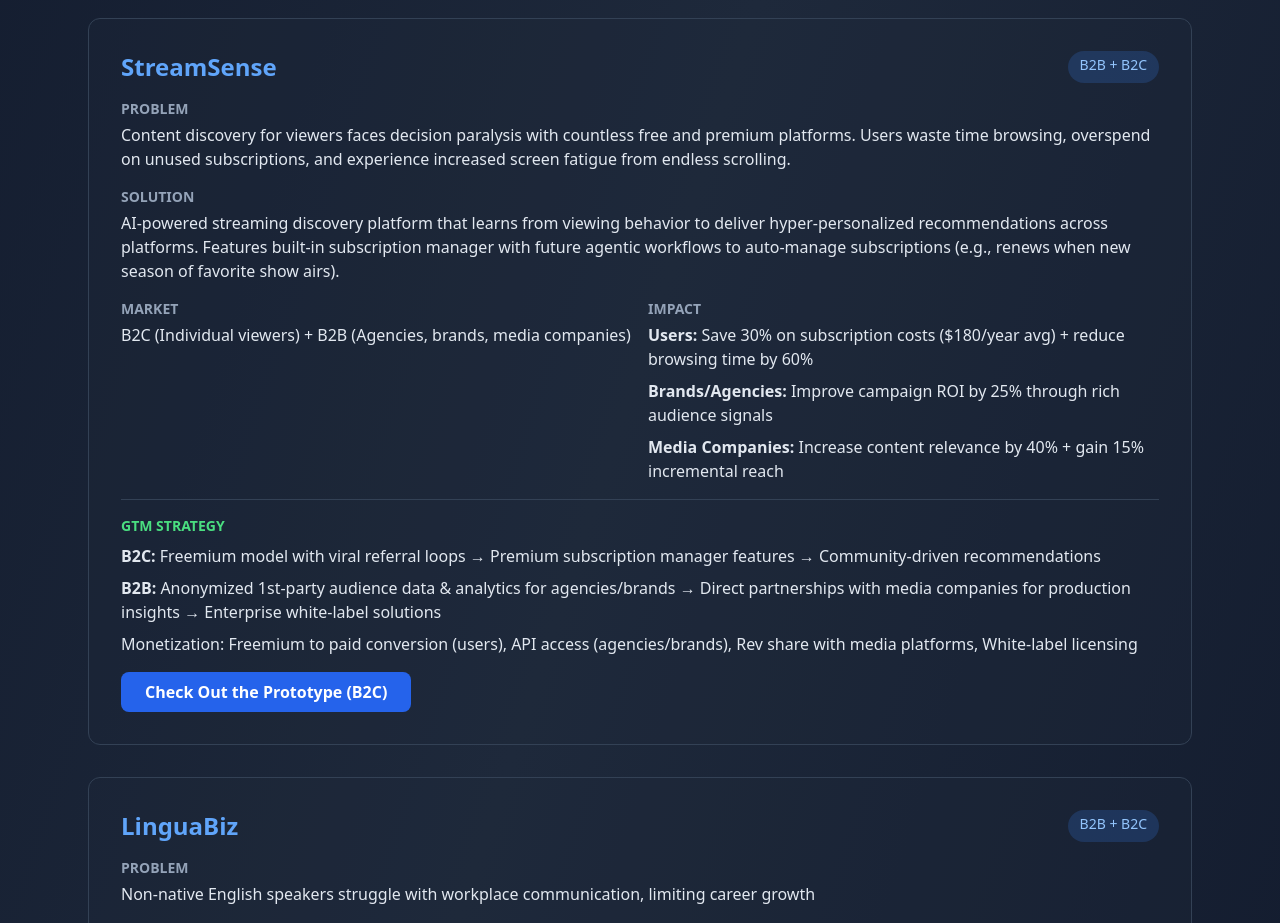
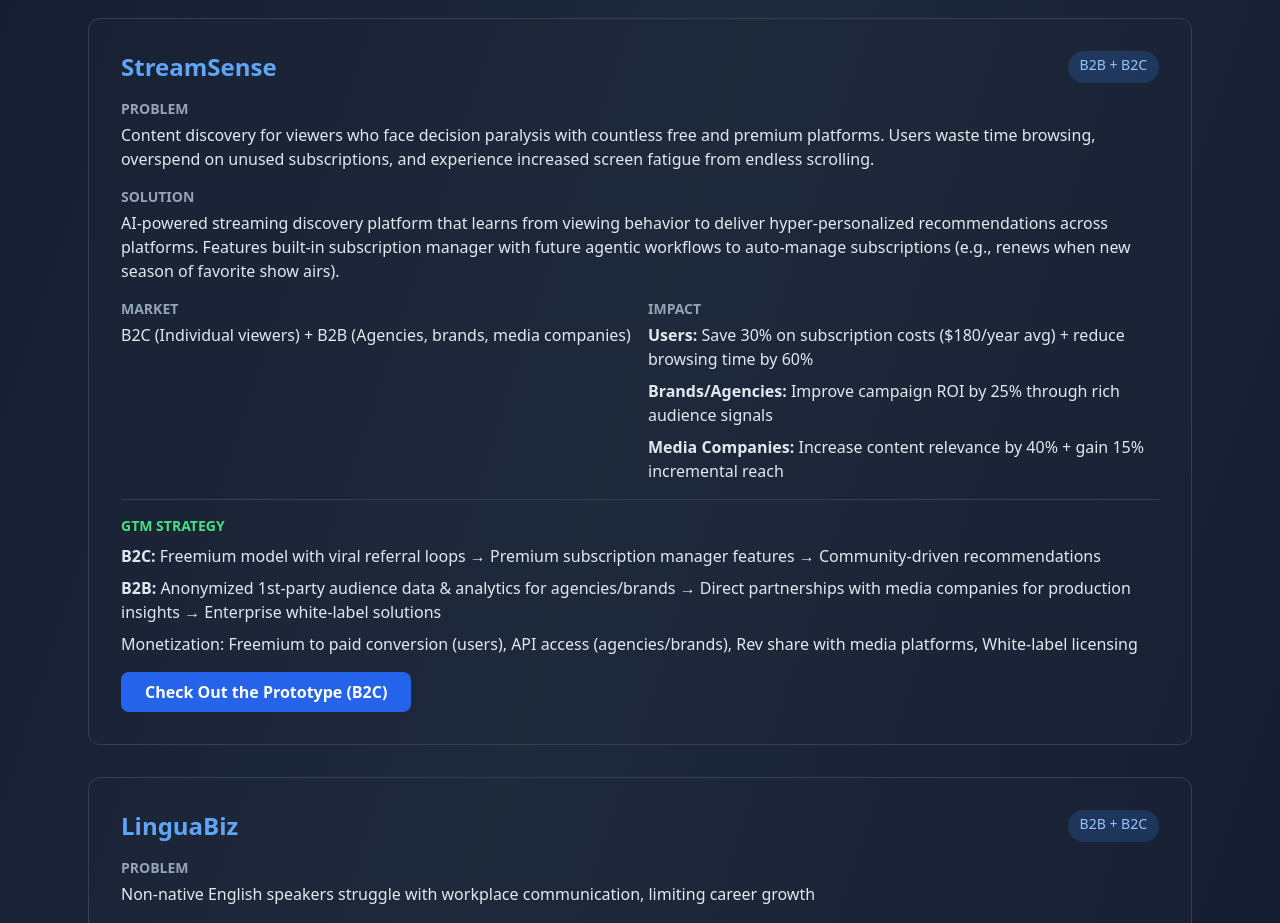
Before and after one commit to nimitworkofficial-creator/portfolio-html, a plain HTML site: page index.html in a window 1280 px wide. Shown: the part 1600-2523 px from the top of the page. Drawn offline with nearby package versions, Linux system fonts and the light colour scheme.

Commit message:
Update index.html
Updated V9

```diff
--- a/index.html
+++ b/index.html
@@ -121,7 +121,7 @@
                 <div class="space-y-4">
                     <div>
                         <h4 class="text-sm font-semibold text-slate-400 uppercase mb-1">Problem</h4>
-                        <p class="text-slate-200">Content discovery for viewers faces decision paralysis with countless free and premium platforms. Users waste time browsing, overspend on unused subscriptions, and experience increased screen fatigue from endless scrolling.</p>
+                        <p class="text-slate-200">Content discovery for viewers who face decision paralysis with countless free and premium platforms. Users waste time browsing, overspend on unused subscriptions, and experience increased screen fatigue from endless scrolling.</p>
                     </div>
                     <div>
                         <h4 class="text-sm font-semibold text-slate-400 uppercase mb-1">Solution</h4>
```
